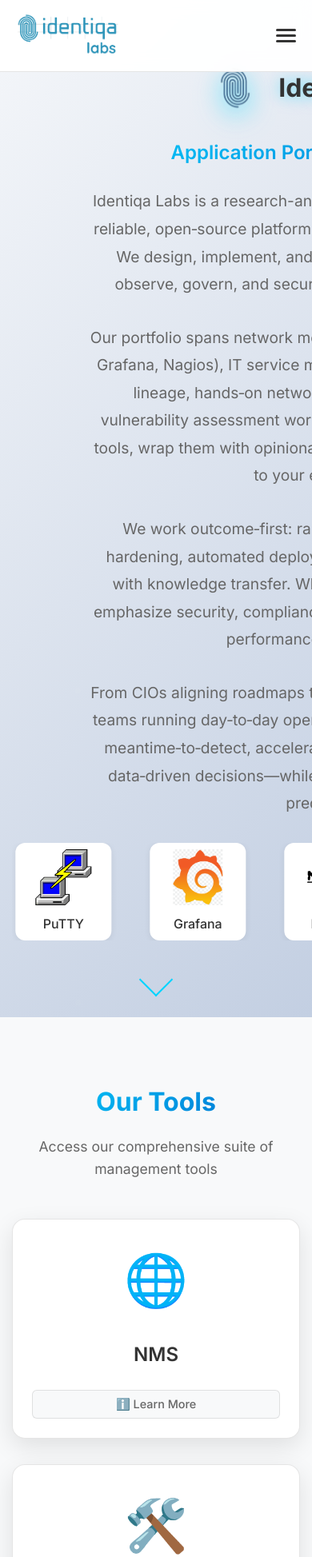
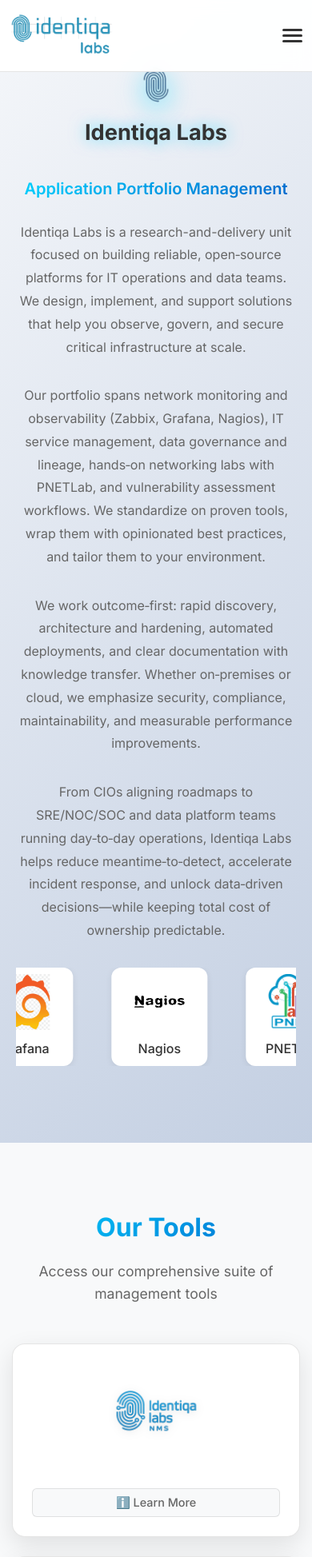
Before and after one commit to identiqalabs/oProjects, a React (Vite) app: page / in a window 390 px wide. Shown: the top 1947 px of the page at 80% size. Built offline with nearby package versions, Linux system fonts and the light colour scheme.

Commit message:
logo change

```diff
--- a/src/App.css
+++ b/src/App.css
@@ -16,6 +16,7 @@
   --accent-color: #00d4ff;
   --accent-secondary: #0066cc;
   --link-hover: #00d4ff;
+  --navbar-height: 64px;
 }
 
 .dark-theme {
@@ -54,6 +55,15 @@
   color: var(--text-primary);
   background-color: var(--bg-primary);
   transition: all 0.3s ease;
+  overflow-x: hidden;
+}
+
+/* Guard against accidental horizontal overflow */
+html, body, #root, .App {
+  max-width: 100%;
+}
+#root, .App {
+  overflow-x: hidden;
 }
 
 .container {
@@ -71,6 +81,7 @@
   backdrop-filter: blur(10px);
   z-index: 1000;
   padding: 1rem 0;
+  min-height: var(--navbar-height);
   transition: all 0.3s ease;
   border-bottom: 1px solid var(--border-color);
   animation: slideDown 0.6s ease-out;
@@ -308,6 +319,7 @@
 
 .hero-content {
   max-width: 1200px;
+  width: 100%;
   margin: 0 auto;
   padding: 0 20px;
   text-align: center;
@@ -318,7 +330,31 @@
 
 .company-branding {
   max-width: 800px;
+  width: 100%;
   margin: 0 auto;
+  padding: 0 8px;
+}
+
+/* Ensure hero branding never overflows horizontally */
+.company-branding,
+.company-logo,
+.company-name,
+.application-title {
+  max-width: 100%;
+}
+
+.company-logo {
+  flex-wrap: wrap;
+}
+
+.company-logo > * {
+  min-width: 0;
+}
+
+.company-name,
+.application-title {
+  overflow-wrap: anywhere;
+  word-break: break-word;
 }
 
 .company-logo {
@@ -378,7 +414,7 @@
 }
 
 .company-name {
-  font-size: 3rem;
+  font-size: clamp(2rem, 2vw + 1.5rem, 3rem);
   font-weight: 700;
   color: var(--text-primary);
   margin: 0;
@@ -395,7 +431,7 @@
 }
 
 .application-title {
-  font-size: 2.5rem;
+  font-size: clamp(1.4rem, 1.5vw + 1rem, 2.2rem);
   font-weight: 600;
   color: var(--accent-color);
   margin-bottom: 1.5rem;
@@ -408,7 +444,7 @@
 }
 
 .hero-description {
-  font-size: 1.2rem;
+  font-size: clamp(1rem, 1vw + 0.75rem, 1.15rem);
   color: var(--text-secondary);
   margin-bottom: 2rem;
   line-height: 1.8;
@@ -450,10 +486,11 @@
 /* Section Styles */
 section {
   padding: 5rem 0;
+  scroll-margin-top: var(--navbar-height);
 }
 
 .section-title {
-  font-size: 2.5rem;
+  font-size: clamp(1.6rem, 1.8vw + 1rem, 2.3rem);
   font-weight: 700;
   text-align: center;
   margin-bottom: 1rem;
@@ -504,7 +541,7 @@
 
 .tools-grid {
   display: grid;
-  grid-template-columns: repeat(auto-fit, minmax(350px, 1fr));
+  grid-template-columns: repeat(auto-fit, minmax(280px, 1fr));
   gap: 2rem;
   margin-top: 3rem;
   position: relative;
@@ -581,6 +618,20 @@
   font-size: 4rem;
   display: block;
   transition: all 0.3s ease;
+}
+
+/* Image-based icons for tools */
+.icon-img {
+  width: 104px;
+  height: 104px;
+  object-fit: contain;
+  display: inline-block;
+  filter: drop-shadow(0 2px 6px rgba(0,0,0,0.1));
+}
+
+.icon-img--large {
+  width: 124px;
+  height: 124px;
 }
 
 .tool-card:hover .tool-icon .icon {
@@ -785,6 +836,13 @@
 .modal-icon {
   font-size: 2.5rem;
   animation: bounceIn 0.6s ease-out 0.3s both;
+}
+
+.modal-icon-img {
+  width: 64px;
+  height: 64px;
+  object-fit: contain;
+  margin-right: 0.25rem;
 }
 
 @keyframes bounceIn {
@@ -1012,6 +1070,14 @@
 }
 
 /* Responsive Design */
+@media (max-width: 1200px) {
+  :root { --navbar-height: 60px; }
+}
+
+@media (max-width: 1024px) {
+  .tools-grid { gap: 1.5rem; }
+}
+
 @media (max-width: 768px) {
   .hamburger {
     display: flex;
@@ -1019,14 +1085,16 @@
 
   .nav-menu {
     position: fixed;
-    top: 100%;
+    top: var(--navbar-height);
     left: 0;
     width: 100%;
     background: var(--bg-primary);
     flex-direction: column;
     padding: 2rem;
     box-shadow: 0 4px 15px var(--shadow-color);
-    transform: translateY(-100%);
+    height: calc(100vh - var(--navbar-height));
+    overflow-y: auto;
+    transform: translateY(-8px);
     opacity: 0;
     visibility: hidden;
     transition: all 0.3s ease;
@@ -1097,15 +1165,32 @@
   .modal-icon {
     font-size: 2rem;
   }
+
+  /* Stack and center hero items on small screens */
+  .company-logo {
+    flex-direction: column;
+    gap: 0.75rem;
+    width: 100%;
+    justify-content: center;
+    align-items: center;
+  }
+  .company-name,
+  .application-title {
+    text-align: center;
+    margin-left: auto;
+    margin-right: auto;
+  }
+  .hero-content { padding: 0 16px; }
+  .company-branding { padding: 0 8px; }
 }
 
 @media (max-width: 480px) {
   .company-name {
-    font-size: 2rem;
+    font-size: 1.7rem;
   }
 
   .application-title {
-    font-size: 1.5rem;
+    font-size: 1.25rem;
   }
 
   .section-title {
@@ -1125,8 +1210,8 @@
   }
 
   .identiqa-logo-large {
-    width: 60px;
-    height: 60px;
+    width: 52px;
+    height: 52px;
   }
 
   .modal-content {
@@ -1153,6 +1238,16 @@
   .modal-link {
     padding: 10px 16px;
   }
+  .scroll-indicator { display: none; }
+  :root { --navbar-height: 56px; }
+  .opensource-slider { gap: 1.25rem; }
+  .opensource-slide { min-width: 96px; max-width: 110px; }
+  .opensource-logo { width: 52px; height: 52px; }
+  /* Compact navbar and hero for very small widths */
+  .nav-container { padding: 0 12px; }
+  .identiqa-navbar-logo { width: 100px; }
+  .hero-content { padding: 0 12px; }
+  .company-branding { padding: 0 8px; }
 }
 
 /* Animations */
--- a/src/App.jsx
+++ b/src/App.jsx
@@ -15,7 +15,7 @@
       id: 1,
       name: "NMS",
       description: "Identiqa NMS provides real-time network monitoring, device control, and performance optimization in a centralized dashboard.",
-      icon: "🌐", // Network icon
+      icon: "/Nms_logo.png", // Uses image from public folder
       buttonText: "Access NMS",
       mainUrl: "http://192.168.1.25/zabbix/", // Primary URL for the main button
       links: [
@@ -62,7 +62,7 @@
       id: 5,
       name: "VAPT",
       description: "Vulnerability Assessment and Penetration Testing dashboard.",
-      icon: "🛡️", // Shield icon for security
+      icon: "/Vapt_logo.png", // Uses image from public folder
       buttonText: "Access VAPT",
       mainUrl: "http://192.168.1.11:9392",
       links: [
@@ -175,6 +175,10 @@
 
   const formatTs = (t) => new Date(t).toLocaleString()
 
+  const isImageIcon = (icon) => {
+    return typeof icon === 'string' && /\.(png|jpe?g|gif|svg)$/i.test(icon)
+  }
+
   useEffect(() => {
     // Apply theme to body
     if (isDarkMode) {
@@ -281,10 +285,20 @@
             {companyTools.map((tool) => (
               <div key={tool.id} className="tool-card">
                 <div className="tool-icon">
-                  <span className="icon">{tool.icon}</span>
+                  {isImageIcon(tool.icon) ? (
+                    <img
+                      src={tool.icon}
+                      alt={`${tool.name} logo`}
+                      className={`icon-img ${tool.name === 'NMS' || tool.name === 'VAPT' ? 'icon-img--large' : ''}`}
+                    />
+                  ) : (
+                    <span className="icon">{tool.icon}</span>
+                  )}
                 </div>
                 <div className="tool-content">
-                  <h3 className="tool-name">{tool.name}</h3>
+                  {!(tool && (tool.name === 'NMS' || tool.name === 'VAPT')) && (
+                    <h3 className="tool-name">{tool.name}</h3>
+                  )}
                   <div className="tool-button-container">
                     <button
                       className="tool-info-button"
@@ -334,7 +348,11 @@
           <div className="modal-content">
             <div className="modal-header">
               <div className="modal-title">
-                <span className="modal-icon">{selectedTool.icon}</span>
+                {isImageIcon(selectedTool.icon) ? (
+                  <img src={selectedTool.icon} alt={`${selectedTool.name} logo`} className="modal-icon-img" />
+                ) : (
+                  <span className="modal-icon">{selectedTool.icon}</span>
+                )}
                 <h2>{selectedTool.name}</h2>
               </div>
               <button className="modal-close" onClick={closeToolModal}>
--- a/src/index.css
+++ b/src/index.css
@@ -26,10 +26,10 @@
 
 body {
   margin: 0;
-  display: flex;
-  place-items: center;
+  /* Avoid centering the entire app which breaks layouts on small screens */
+  display: block;
   min-width: 320px;
-  min-height: 100vh;
+  min-height: 100%;
   font-family: 'Inter', -apple-system, BlinkMacSystemFont, 'Segoe UI', 'Roboto', sans-serif;
   line-height: 1.6;
   color: #333;
@@ -39,7 +39,6 @@
 #root {
   width: 100%;
   margin: 0 auto;
-  text-align: center;
 }
 
 /* Remove default button styles */
```
Also changed, not shown: public/Nms_logo.png (added), public/Vapt_logo.png (added).
